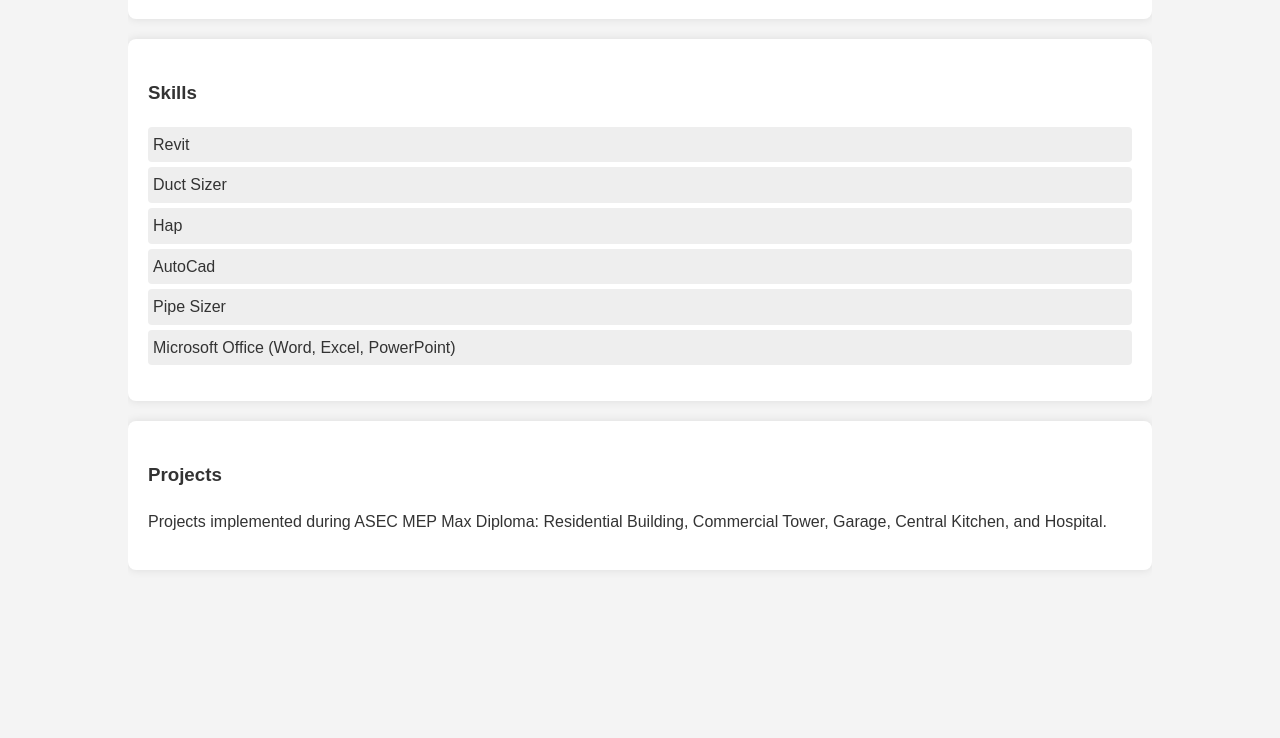
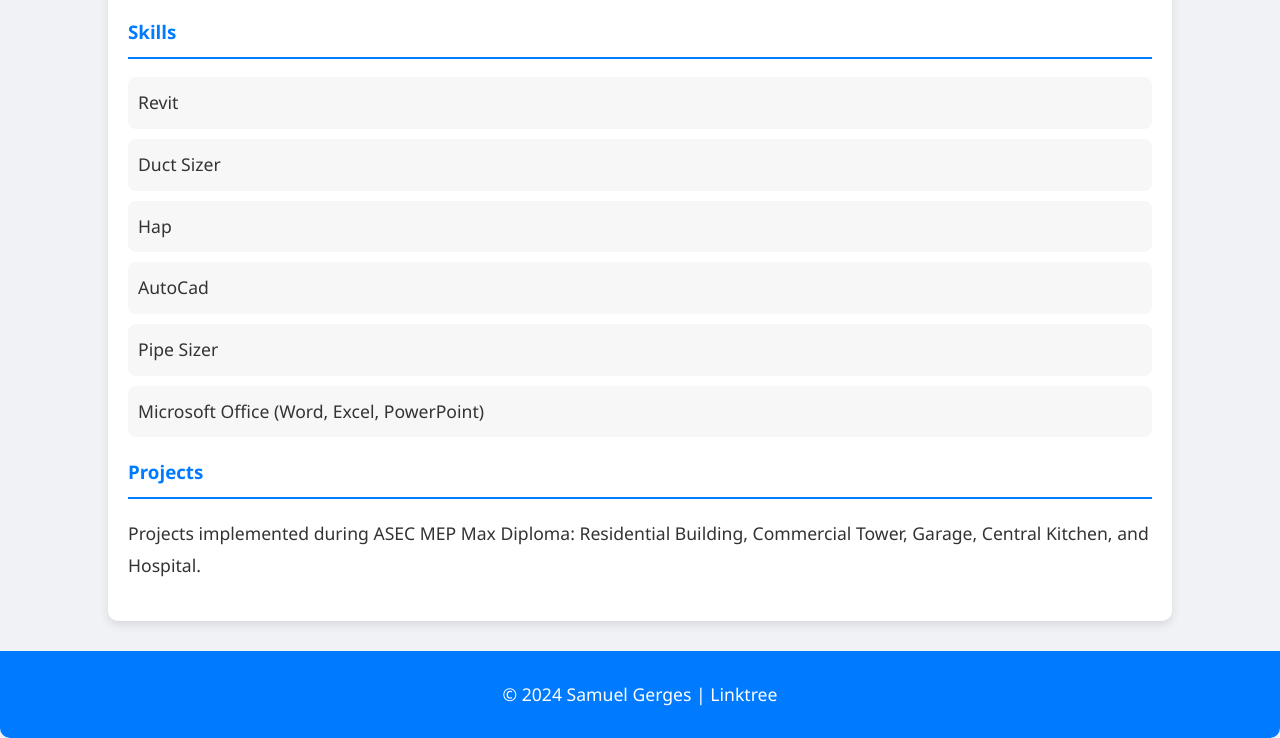
Before and after one commit to samuelgerges12/samuel.gerges, a plain HTML site: page index.html in a window 1280 px wide. Shown: the part 977-1715 px from the top of the page. Before the commit the page ends 1567 px from the top, so only its background shows below. Drawn offline with Linux system fonts and the light colour scheme.

Commit message:
Update index.html

```diff
--- a/index.html
+++ b/index.html
@@ -6,56 +6,90 @@
     <title>Resume - Samuel Gerges</title>
     <style>
         body {
-            font-family: Arial, sans-serif;
+            font-family: 'Segoe UI', Tahoma, Geneva, Verdana, sans-serif;
             line-height: 1.6;
-            background-color: #f4f4f4;
+            background-color: #f0f2f5;
             color: #333;
             margin: 0;
             padding: 0;
         }
         header {
-            background-color: #333;
+            background-color: #007bff;
             color: #fff;
             padding: 20px 0;
             text-align: center;
         }
+        header h1 {
+            font-size: 2.5em;
+            margin: 0;
+        }
+        header h2 {
+            font-size: 1.5em;
+            margin-top: 10px;
+        }
         .container {
             width: 80%;
-            margin: auto;
+            margin: 30px auto;
             overflow: hidden;
+            padding: 20px;
+            background-color: #fff;
+            box-shadow: 0 4px 10px rgba(0, 0, 0, 0.1);
+            border-radius: 10px;
         }
         section {
             margin: 20px 0;
-            padding: 20px;
-            background: #fff;
-            border-radius: 8px;
-            box-shadow: 0 0 10px rgba(0, 0, 0, 0.1);
         }
-        h1, h2, h3 {
-            color: #333;
+        h3 {
+            border-bottom: 2px solid #007bff;
+            padding-bottom: 10px;
+            color: #007bff;
+        }
+        p, li {
+            font-size: 1.1em;
+            line-height: 1.8;
         }
         .skills-list, .courses-list {
             list-style-type: none;
             padding: 0;
         }
         .skills-list li, .courses-list li {
-            padding: 5px;
-            background: #eee;
-            margin: 5px 0;
-            border-radius: 4px;
+            padding: 10px;
+            background-color: #f7f7f7;
+            margin: 10px 0;
+            border-radius: 8px;
+            transition: background-color 0.3s ease;
+        }
+        .skills-list li:hover, .courses-list li:hover {
+            background-color: #007bff;
+            color: #fff;
         }
         .contact-info a {
-            color: #333;
+            color: #007bff;
             text-decoration: none;
             font-weight: bold;
+        }
+        .contact-info a:hover {
+            text-decoration: underline;
+        }
+        footer {
+            text-align: center;
+            margin-top: 30px;
+            padding: 10px 0;
+            background-color: #007bff;
+            color: #fff;
+            border-radius: 0 0 10px 10px;
+        }
+        footer a {
+            color: #fff;
+            text-decoration: none;
         }
     </style>
 </head>
 <body>
 
 <header>
-    <h1>Resume</h1>
-    <h2>Samuel Gerges</h2>
+    <h1>Samuel Gerges</h1>
+    <h2>Mechanical Power Engineer</h2>
 </header>
 
 <div class="container">
@@ -101,5 +135,9 @@
     </section>
 </div>
 
+<footer>
+    <p>&copy; 2024 Samuel Gerges | <a href="http://linktr.ee/samuel.gerges.alsaid">Linktree</a></p>
+</footer>
+
 </body>
 </html>
```
